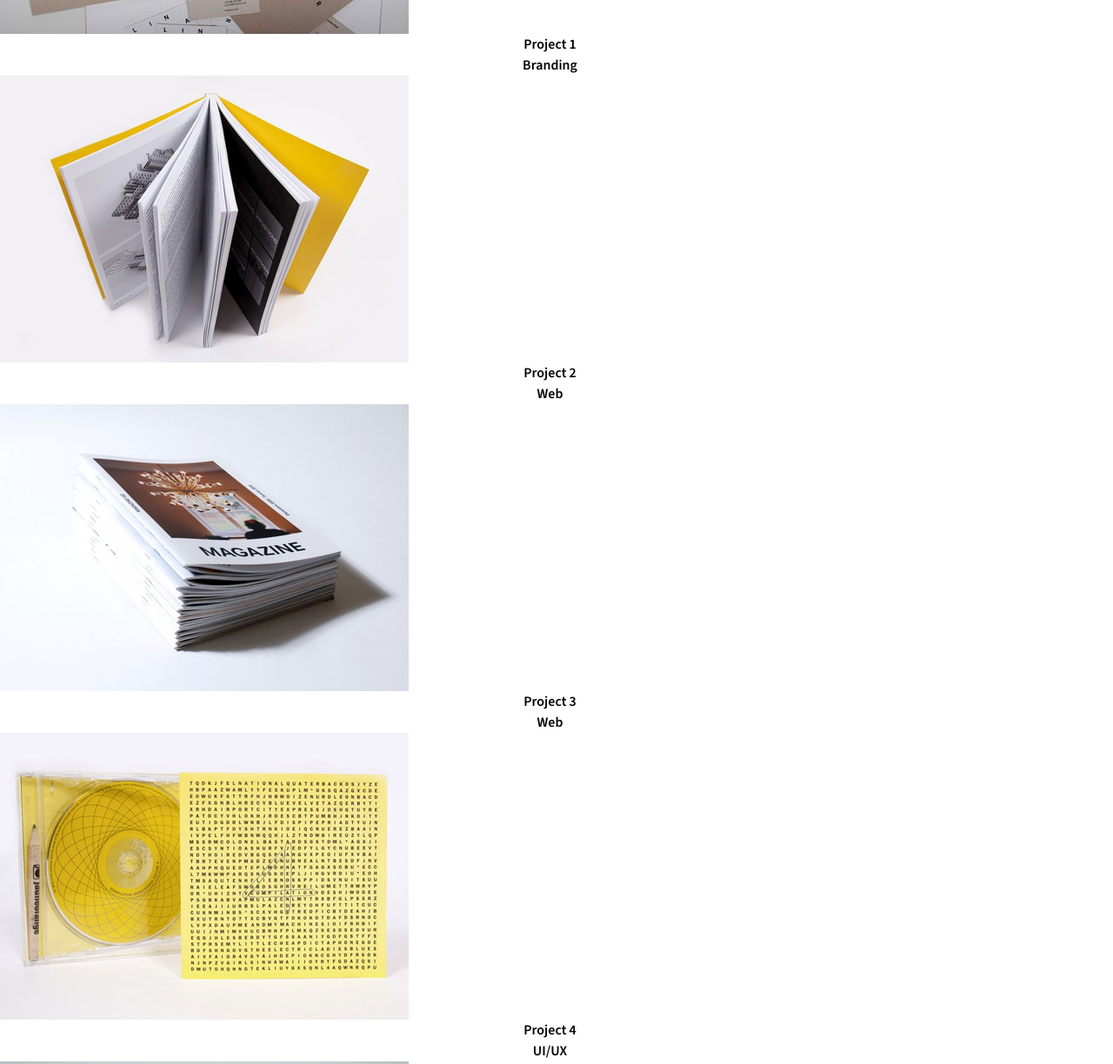
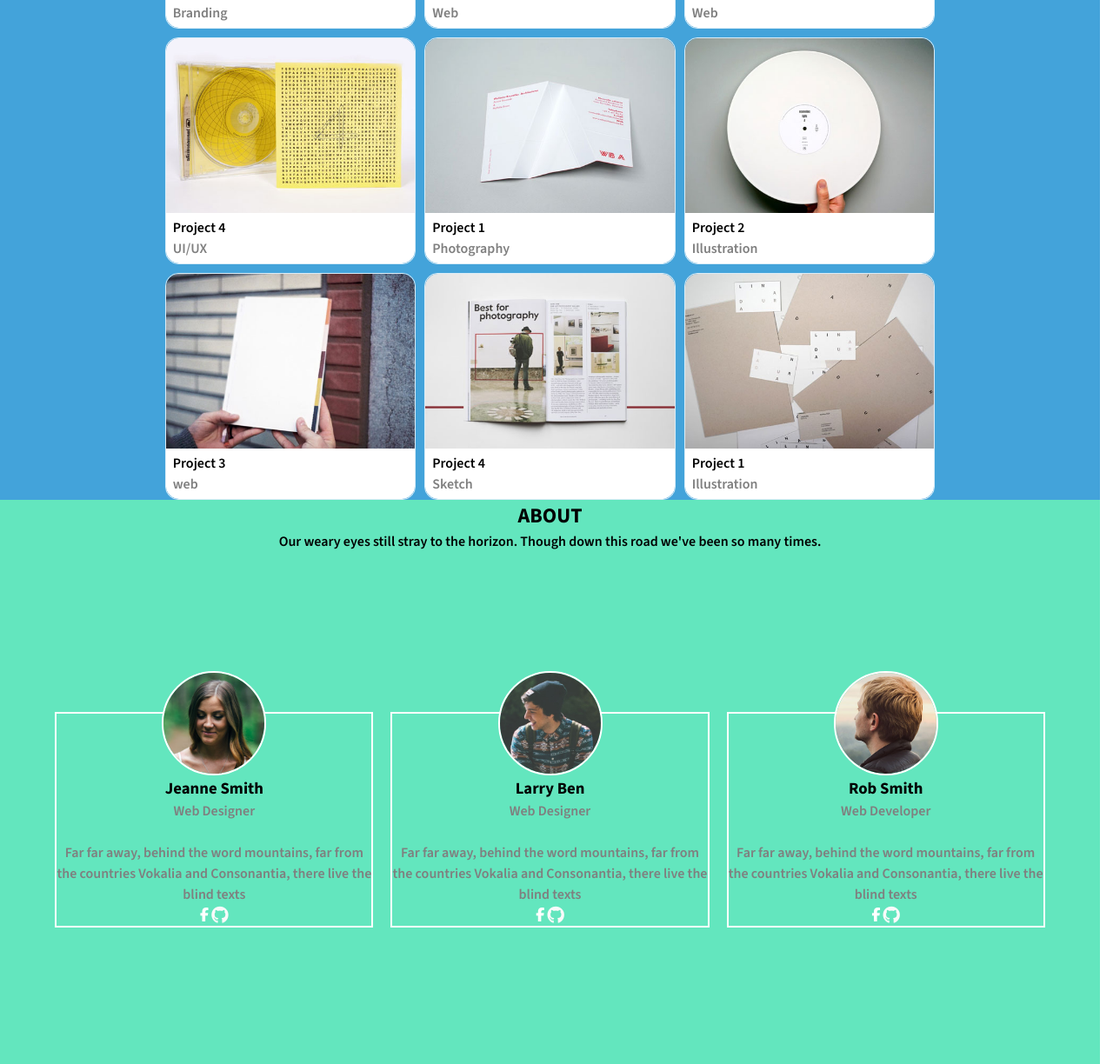
Before and after one commit to DeepPurpl3/Eval_CSS_2, a plain HTML site: page index.html in a window 1280 px wide. Shown: the part 1418-2642 px from the top of the page at 87% size. Drawn offline with nearby package versions, Linux system fonts and the light colour scheme; a web font is replaced by a local one.

Commit message:
last push

```diff
--- a/index.html
+++ b/index.html
@@ -96,56 +96,56 @@
         <div class="mongrid">
           <figure>
             <img src="./img/work_1.jpg " alt="w1" />
-            <figcaption>Project 1</figcaption>
-            <p>Branding</p>
+            <figcaption>Project 1 <br> <p>Branding</p></figcaption>
+
           </figure>
 
           <figure>
             <img src="./img/work_2.jpg " alt="w1" />
-            <figcaption>Project 2</figcaption>
-            <p>Web</p>
+            <figcaption>Project 2 <br><p>Web</p></figcaption>
+
           </figure>
 
           <figure>
             <img src="./img/work_3.jpg " alt="w1" />
-            <figcaption>Project 3</figcaption>
-            <p>Web</p>
+            <figcaption>Project 3 <br><p>Web</p></figcaption>
+
           </figure>
 
           <figure>
             <img src="./img/work_4.jpg " alt="w1" />
-            <figcaption>Project 4</figcaption>
-            <p>UI/UX</p>
+            <figcaption>Project 4 <br><p>UI/UX</p></figcaption>
+
           </figure>
 
           <figure>
             <img src="./img/work_5.jpg " alt="w5" />
-            <figcaption>Project 1</figcaption>
-            <p>Photography</p>
+            <figcaption>Project 1 <br><p>Photography</p></figcaption>
+
           </figure>
 
           <figure>
             <img src="./img/work_6.jpg " alt="w6" />
-            <figcaption>Project 2</figcaption>
-            <p>Illustration</p>
+            <figcaption>Project 2 <br><p>Illustration</p></figcaption>
+
           </figure>
 
           <figure>
             <img src="./img/work_7.jpg " alt="w7" />
-            <figcaption>Project 3</figcaption>
-            <p>web</p>
+            <figcaption>Project 3 <br><p>web</p></figcaption>
+
           </figure>
 
           <figure>
             <img src="./img/work_8.jpg " alt="w7" />
-            <figcaption>Project 4</figcaption>
-            <p>Sketch</p>
+            <figcaption>Project 4 <br><p>Sketch</p></figcaption>
+
           </figure>
 
           <figure>
             <img src="./img/work_1.jpg " alt="w7" />
-            <figcaption>Project 2</figcaption>
-            <p>Illustration</p>
+            <figcaption>Project 1 <br><p>Illustration</p></figcaption>
+
           </figure>
         </div>
       </div>
@@ -156,9 +156,11 @@
           Our weary eyes still stray to the horizon. Though down this road we've
           been so many times.
         </p>
-        <div class="3tete is-flex">
-          <div class="person">
+        <div class="troistete is-flex">
+
+          <div class="person is-flex">
             <img src="./img/person1.jpg" alt="person1" />
+            <div class="wrapeople">
               <h3>Jeanne Smith</h3>
               <p>Web Designer</p>
               <br />
@@ -167,14 +169,16 @@
                 Vokalia and Consonantia, there live the blind texts
               </p>
               <div class="icones">
-              <a href="#"
-                ><i class="fa-brands fa-facebook-f" style="color: #ce1414"></i
+                <a href="#" class="blackcircle"
+                  ><i class="fa-brands fa-facebook-f" style="color: #ffffff"></i
                 ></a>
-              <a href="#"><i class="fa-brands fa-square-github"></i></a>
+                <a href="#" class="blackcircle"><i class="fa-brands fa-github fa-lg" style="color: #fafafa;"></i></i></a>
               </div>
             </div>
-          <div class="person">
+          </div>
+          <div class="person is-flex">
             <img src="./img/person3.jpg" alt="person3" />
+            <div class="wrapeople">
               <h3>Larry Ben</h3>
               <p>Web Designer</p>
               <br />
@@ -183,14 +187,16 @@
                 Vokalia and Consonantia, there live the blind texts
               </p>
               <div class="icones">
-              <a href="#"
-                ><i class="fa-brands fa-facebook-f" style="color: #ce1414"></i
+                <a href="#" class="blackcircle"
+                  ><i class="fa-brands fa-facebook-f" style="color: #ffffff"></i
                 ></a>
-              <a href="#"><i class="fa-brands fa-square-github"></i></a>
+                <a href="#" class="blackcircle"><i class="fa-brands fa-github fa-lg" style="color: #fafafa;"></i></a>
               </div>
             </div>
-          <div class="person">
+          </div>
+          <div class="person is-flex">
             <img src="./img/person2.jpg" alt="person2" />
+            <div class="wrapeople">
               <h3>Rob Smith</h3>
               <p>Web Developer</p>
               <br />
@@ -199,17 +205,19 @@
                 Vokalia and Consonantia, there live the blind texts
               </p>
               <div class="icones">
-              <a href="#"
-                ><i class="fa-brands fa-facebook-f" style="color: #ce1414"></i
+                <a href="#" class="blackcircle"
+                  ><i class="fa-brands fa-facebook-f" style="color: #ffffff"></i
                 ></a>
-              <a href="#"><i class="fa-brands fa-square-github"></i></a>
+                <a href="#" class="blackcircle"><i class="fa-brands fa-github fa-lg" style="color: #fafafa;"></i></a>
+              </div>
                         </div>
             </div>
         </div>
       </div>
       <!-- le bloc Fun FAct avec l'image en bg// les I du site ne s'affichent pas ! -->
       <div class="bloc4">
-        <div class="wrapper">
+        <h2 style="background-color: #05040471; text-align: center; ">Fun Facts</h2>
+        <div class="wrapperquatre is-flex">
           <div>
             <i class="fa-solid fa-briefcase"></i>
             <h2>89</h2>
--- a/styles/pages/_home.scss
+++ b/styles/pages/_home.scss
@@ -24,7 +24,7 @@
   }
 }
 .green-btn {
-    background-color: #63E6BE;
+  background-color: #63e6be;
   text-decoration: none;
   color: white;
   padding: 2px 4px;
@@ -32,12 +32,11 @@
   height: 35px;
   border-radius: 5px;
   font-weight: 400;
-    text-transform:uppercase;
+  text-transform: uppercase;
   &:hover {
     background-color: transparent;
     border: solid 1px rgb(255, 255, 255);
   }
-
 }
 body {
   font-family: "Source Sans 3", sans-serif;
@@ -56,12 +55,17 @@ header {
   color: #ffffff;
   text-align: center;
   position: relative;
-  &::before{
+  &::before {
     content: "";
     display: block;
     width: 100%;
     height: 100%;
-    background: linear-gradient(90deg,rgba(42, 123, 155, 0.4) 0%, rgba(87, 199, 133, 0.4) 50%, rgba(237, 221, 83, 0.4) 100%);
+    background: linear-gradient(
+      90deg,
+      rgba(42, 123, 155, 0.4) 0%,
+      rgba(87, 199, 133, 0.4) 50%,
+      rgba(237, 221, 83, 0.4) 100%
+    );
   }
   a {
     text-decoration: dotted;
@@ -75,8 +79,11 @@ header {
     translate: -50% -50%;
   }
 }
+main {
+  background-color: #63e6be;
+}
 .depassage {
-    background-color: #63E6BE;
+  background-color: #63e6be;
   height: 100px;
 }
 .bloc1 {
@@ -95,77 +102,157 @@ header {
     z-index: 10;
     box-shadow: 0px 1px 5px rgb(136, 134, 134);
 
-
-    p{
+    p {
       color: #7f7f7f;
       font-weight: 300;
-
     }
-    h3{
+    h3 {
       font-weight: 400;
     }
-    &:hover{
-        p{
+    &:hover {
+      p {
         color: white;
       }
-        h3{
+      h3 {
         color: white;
       }
-
-
     }
-    img{
+    img {
       position: absolute;
       z-index: -1;
       opacity: 0;
-        &:hover{
+      &:hover {
         opacity: 0.5;
         display: block;
         transition: 0.5s;
       }
     }
   }
-  .carte:first-of-type{
-    &:hover{
-        &::after{
+  .carte:first-of-type {
+    &:hover {
+      &::after {
         content: url(/img/img_7.jpg);
         position: absolute;
         z-index: -2;
-
       }
     }
   }
-  .carte:nth-of-type(2){
-    &:hover{
-        &::after{
+  .carte:nth-of-type(2) {
+    &:hover {
+      &::after {
         content: url(/img/img_8.jpg);
         position: absolute;
         z-index: -2;
-
       }
     }
   }
-  .carte:nth-of-type(3){
-    &:hover{
-        &::after{
+  .carte:nth-of-type(3) {
+    &:hover {
+      &::after {
         content: url(/img/img_10.jpg);
         position: absolute;
         z-index: -2;
-
       }
     }
-
   }
 }
 .bloc2 {
   text-align: center;
-    .mongrid{
+  background-color: #43a3da;
+  color: rgba(255, 255, 255, 0.8);
+  .mongrid {
+    width: 98%;
     display: grid;
-        grid-template-columns: repeat();
+    gap: 1rem;
+    margin: auto;
+    margin-top: 5%;
+  }
+  figure {
+    border: solid 1px;
+    border-radius: 15px;
+
+    // box-shadow: ;
+    img {
+      border-top-left-radius: 15px;
+      border-top-right-radius: 15px;
+    }
+    figcaption {
+      background-color: white;
+      border-bottom-left-radius: 15px;
+      border-bottom-right-radius: 15px;
+      text-align: start;
+      color: black;
+      padding: 5px 8px;
+    }
+    p {
+      color: #7f7f7f;
+    }
+    &:hover {
+      transform: translateY(-15%);
+      transition: 0.3s;
+    }
+  }
+}
+.bloc3 {
+  background-color: #63e6be;
+  text-align: center;
+  height: 900px;
+  .troistete {
+    margin: auto;
+    margin-top: 10%;
+    width: 90%;
+    gap: 2rem;
+    p {
+      color: #7f7f7f;
+    }
+  }
+  .person {
+    margin-top: 5%;
+    flex-direction: column;
+    border: solid 2px white;
+    // height: 350px;
+    position: relative;
+    img {
+      height: 120px;
+      width: 120px;
+      border-radius: 50%;
+      border: solid 2px white;
+      position: absolute;
+      top: -20%;
+      z-index: 2;
+    }
+    .wrapeople {
+      margin-top: 20%;
+    }
+    .blackcircle {
+      &:hover {
+        border-radius: 50%;
+        background-color: #413e3e;
+        width: 25px;
+        height: 25px;
+        padding: 5px 9px;
+        transition: 0.3s;
+      }
+    }
+  }
+}
+.bloc4 {
+  background-image: url(/img/full_image_1.jpg);
+  background-repeat: no-repeat;
+  background-size: cover;
+  background-attachment: fixed;
+  color: #fff;
+  font-size: 24px;
+  margin-top: 25%;
+  .wrapperquatre {
+    height: 500px;
+    background-color: #05040471;
+    align-items: center;
+    justify-content: center;
+
   }
 }
 @media (min-width: 768px) {
-
   .carte {
     margin-top: -5%;
   }
@@ -177,6 +264,24 @@ header {
   }
   .burger {
     display: none;
+  }
+  .bloc2 {
+    .mongrid {
+      display: grid;
+      grid-template-columns: repeat(3, 1fr);
+      width: 70%;
+    }
+  }
+  .bloc4{
+    margin-top: 0;
+  }
+  .wrapperquatre {
+    gap: 25rem;
+  }
+  .bloc5{
+    text-align: center;
+    margin: auto;
+
   }
   //   .bloc1{
   //     width: 85%;
@@ -191,5 +296,4 @@ header {
   //     }
 
   //   }
-
 }
```
Also changed, not shown: styles/styles.min.css, 1 other file. Lines whose indentation alone changed are shown as unchanged.
